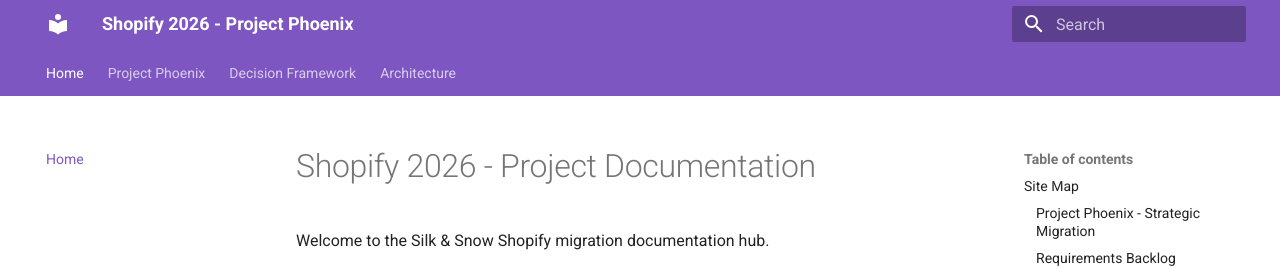
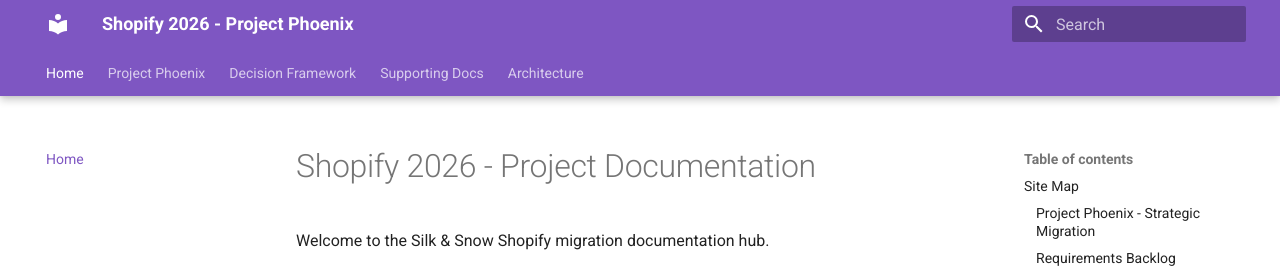
Before and after one commit to charanbobby/Shopify2026, an MkDocs documentation site: the page built from docs/index.md, in a window 1280 px wide. Shown: the top 268 px of the page. Built offline with MkDocs 1.6.1 and Material for MkDocs 9.7.7, drawn with Linux system fonts in a browser that asks for light colours; comment, search, counter and statistics services are not loaded.

Commit message:
Add Supporting Docs as top-level nav tab; enable sticky tabs
Co-Authored-By: Claude Opus 4.6 <noreply@anthropic.com>

```diff
--- a/mkdocs.yml
+++ b/mkdocs.yml
@@ -11,7 +11,9 @@ theme:
     accent: purple
   features:
     - navigation.tabs
+    - navigation.tabs.sticky
     - navigation.top
+    - navigation.sections
     - search.highlight
 
 markdown_extensions:
@@ -31,8 +33,9 @@ nav:
       - Strategic Migration: project-phoenix.md
       - Requirements Backlog: requirements-backlog.md
 
-  - Decision Framework:
-      - Migration Decision: decision-framework.md
+  - Decision Framework: decision-framework.md
+
+  - Supporting Docs:
       - Integration Map: integration-map.md
       - Agency Notes: agency-notes.md
       - SEO Risk Assessment: seo-risk-assessment.md
```
